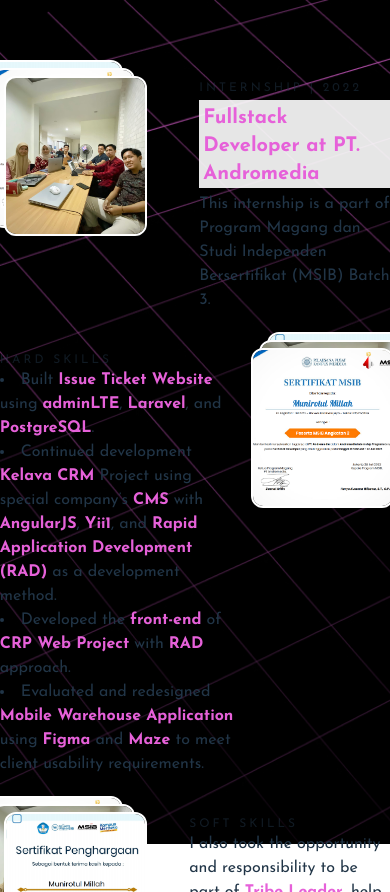
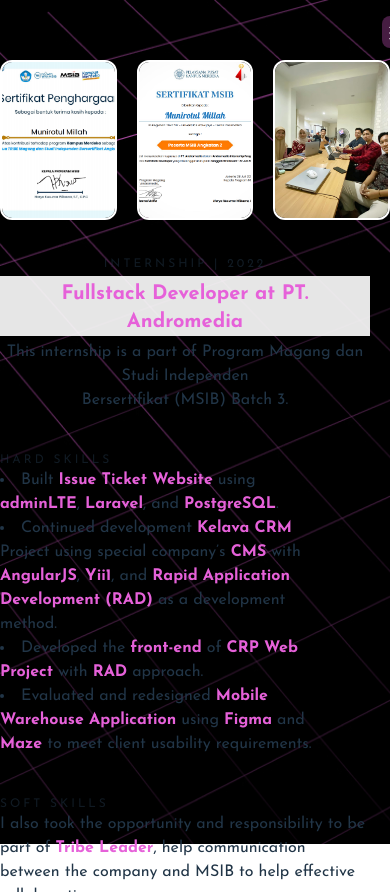
Before and after one commit to Millahh/portfolio-2024, a React (Vite) app: page / in a window 390 px wide. Shown: the top 892 px of the page. Built offline with nearby package versions, Linux system fonts and the light colour scheme.

Commit message:
responsive mobile -experiences

```diff
--- a/src/components/Experiences.jsx
+++ b/src/components/Experiences.jsx
@@ -8,26 +8,26 @@ const Experiences = () => {
     return (
         <>
             <Navbar/>
-            <div className="experiences py-3 px-20 max-lg:px-10 min-w-full h-screen overflow-y-auto">
+            <div className="experiences py-3 px-20 max-lg:px-10 min-w-full h-screen overflow-y-auto overflow-x-hidden">
                 <section className="mb-auto">
-                    <div className="flex flex-row relative">
-                        <div className="basis-1/4 h-44">
+                    <div className="sm:flex flex-row relative">
+                        <div className="basis-1/4 h-44 max-sm:flex max-sm:space-x-5">
                             <AnimatePresence>
-                                <motion.div className="z-0 absolute w-1/4 max-lg:w-1/3"
+                                <motion.div className="z-0 sm:absolute w-1/4 max-lg:w-1/3"
                                 initial={{ opacity: 0, x:50 }}
                                 animate={{ opacity: 1, x:0 }}
                                 transition={{ delay:0.2, type: "tween", duration: 0.2 }}
                                 >
                                     <img src={Internship3} className="object-cover h-40 w-11/12 max-lg:w-full border-2 border-white rounded-xl"/>
                                 </motion.div>
-                                <motion.div className="-z-1 top-2 left-3 absolute w-1/4 max-lg:w-1/3"
+                                <motion.div className="-z-1 top-2 left-3 sm:absolute w-1/4 max-lg:w-1/3"
                                 initial={{ opacity: 0, x:50 }}
                                 animate={{ opacity: 1, x:0 }}
                                 transition={{ delay:0.5, type: "tween", duration: 0.2 }}
                                 >
                                     <img src={Internship2} className="object-cover h-40 w-11/12 max-lg:w-full border-2 border-white rounded-xl"/>
                                 </motion.div>
-                                <motion.div className="-z-2 top-4 left-6 absolute w-1/4 max-lg:w-1/3"
+                                <motion.div className="-z-2 top-4 left-6 sm:absolute w-1/4 max-lg:w-1/3"
                                 initial={{ opacity: 0, x:50 }}
                                 animate={{ opacity: 1, x:0 }}
                                 transition={{ delay:0.7, type: "tween", duration: 0.2 }}
@@ -36,37 +36,37 @@ const Experiences = () => {
                                 </motion.div>
                             </AnimatePresence>
                         </div>
-                        <div className="basis-3/4 p-5 pl-10 max-lg:pl-28">
+                        <div className="basis-3/4 p-5 pl-10 max-lg:pl-28 max-sm:pl-0 max-sm:text-center">
                             <p className=" tracking-widest text-xs opacity-50">INTERNSHIP | 2022</p>
                             <p className=" text-xl font-bold text-primary bg-white bg-opacity-90 inline-block px-1 pt-1 my-1">Fullstack Developer at PT. Andromedia</p>
                             <p className=" text-base">This internship is a part of Program Magang dan Studi Independen<br></br> Bersertifikat (MSIB) Batch 3.</p>
                         </div>
                     </div>
-                    <div className="flex flex-row relative">
-                        <div className="basis-3/4 w-screen p-5 pr-10 max-lg:pr-16">
+                    <div className="sm:flex flex-row relative">
+                        <div className="basis-3/4 w-screen p-5 pr-10 max-lg:pr-16 max-sm:pl-0">
                             <p className=" tracking-widest text-xs opacity-50">HARD SKILLS</p>
                             <li>Built <P>Issue Ticket Website</P> using <P>adminLTE</P>, <P>Laravel</P>, and <P>PostgreSQL</P>.</li>
                             <li>Continued development <P>Kelava CRM</P> Project using special company’s <P>CMS</P> with <P>AngularJS</P>, <P>Yii1</P>, and <P>Rapid Application Development (RAD)</P> as a development method.</li>
                             <li>Developed the <P>front-end</P> of <P>CRP Web Project</P> with <P>RAD</P> approach.</li>
                             <li>Evaluated and redesigned <P>Mobile Warehouse Application</P> using <P>Figma</P> and <P>Maze</P> to meet client usability requirements.</li>
                         </div>
-                        <div className="basis-1/4 align-middle">
+                        <div className="basis-1/4 align-middle max-sm:space-x-5 max-sm:hidden">
                             <AnimatePresence>
-                                <motion.div className="z-0 absolute right-0 w-1/4 max-lg:w-1/3"
+                                <motion.div className="z-0 sm:absolute right-0 w-1/4 max-lg:w-1/3"
                                 initial={{ opacity: 0, x:-50 }}
                                 animate={{ opacity: 1, x:0 }}
                                 transition={{ delay:1, type: "tween", duration: 0.2 }}
                                 >
                                     <img src={Internship3} className="object-cover w-11/12 h-40 max-lg:w-full border-2 border-white rounded-xl"/>
                                 </motion.div>
-                                <motion.div className="-z-1 top-2 right-3 max-lg:right-2 absolute w-1/4 max-lg:w-1/3"
+                                <motion.div className="-z-1 top-2 right-3 max-lg:right-2 sm:absolute w-1/4 max-lg:w-1/3"
                                 initial={{ opacity: 0, x:-50 }}
                                 animate={{ opacity: 1, x:0 }}
                                 transition={{ delay:1.2, type: "tween", duration: 0.2 }}
                                 >
                                     <img src={Internship1} className="object-cover w-11/12 h-40 max-lg:w-full border-2 border-white rounded-xl"/>
                                 </motion.div>
-                                <motion.div className="-z-2 top-4 right-6 max-lg:right-4 absolute w-1/4 max-lg:w-1/3"
+                                <motion.div className="-z-2 top-4 right-6 max-lg:right-4 sm:absolute w-1/4 max-lg:w-1/3"
                                 initial={{ opacity: 0, x:-50 }}
                                 animate={{ opacity: 1, x:0 }}
                                 transition={{ delay:1.4, type: "tween", duration: 0.2 }}
@@ -76,24 +76,24 @@ const Experiences = () => {
                             </AnimatePresence>
                         </div>
                     </div>
-                    <div className="flex flex-row relative">
-                        <div className="basis-1/4 max-lg:basis-1/3">
+                    <div className="sm:flex flex-row relative">
+                        <div className="basis-1/4 max-lg:basis-1/3 max-sm:hidden max-sm:space-x-5">
                             <AnimatePresence>
-                                <motion.div className="z-0 absolute w-1/4 max-lg:w-1/3"
+                                <motion.div className="z-0 sm:absolute w-1/4 max-lg:w-1/3"
                                 initial={{ opacity: 0, x:50 }}
                                 animate={{ opacity: 1, x:0 }}
                                 transition={{ delay:0.2, type: "tween", duration: 0.2 }}
                                 >
                                     <img src={Internship2} className="object-cover w-11/12 max-lg:w-full h-40 border-2 border-white rounded-xl"/>
                                 </motion.div>
-                                <motion.div className="-z-1 top-2 left-3 absolute w-1/4 max-lg:w-1/3"
+                                <motion.div className="-z-1 top-2 left-3 sm:absolute w-1/4 max-lg:w-1/3"
                                 initial={{ opacity: 0, x:50 }}
                                 animate={{ opacity: 1, x:0 }}
                                 transition={{ delay:0.5, type: "tween", duration: 0.2 }}
                                 >
                                     <img src={Internship1} className="object-cover w-11/12 h-40 max-lg:w-full border-2 border-white rounded-xl"/>
                                 </motion.div>
-                                <motion.div className="-z-2 top-4 left-6 absolute w-1/4 max-lg:w-1/3"
+                                <motion.div className="-z-2 top-4 left-6 sm:absolute w-1/4 max-lg:w-1/3"
                                 initial={{ opacity: 0, x:50 }}
                                 animate={{ opacity: 1, x:0 }}
                                 transition={{ delay:0.7, type: "tween", duration: 0.2 }}
@@ -102,32 +102,32 @@ const Experiences = () => {
                                 </motion.div>
                             </AnimatePresence>
                         </div>
-                        <div className="basis-3/4 p-5 pl-10 max-lg:pl-20">
+                        <div className="basis-3/4 p-5 pl-10 max-lg:pl-20 max-sm:pl-0">
                             <p className=" tracking-widest text-xs opacity-50">SOFT SKILLS</p>
                             <p className=" text-base">I also took the opportunity and responsibility to be part of <P>Tribe Leader</P>, help communication <br></br>between the company and MSIB to help effective collaboration.</p>
                         </div>
                     </div>
                 </section>
-                <hr className=" mt-24 mb-10"></hr>
+                <hr className=" mt-24 mb-10 max-sm:mt-0"></hr>
                 <section className="mb-auto">
-                    <div className="flex flex-row relative">
-                        <div className="basis-1/4 h-44 max-lg:basis-1/3">
+                    <div className="sm:flex flex-row relative">
+                        <div className="basis-1/4 h-44 max-lg:basis-1/3 max-sm:flex max-sm:space-x-5">
                             <AnimatePresence>
-                                <motion.div className="z-0 absolute w-1/4 max-lg:w-1/3"
+                                <motion.div className="z-0 sm:absolute w-1/4 max-lg:w-1/3"
                                 initial={{ opacity: 0, x:50 }}
                                 animate={{ opacity: 1, x:0 }}
                                 transition={{ delay:0.2, type: "tween", duration: 0.2 }}
                                 >
                                     <img src={Bem1} className="object-cover w-11/12 h-40 max-lg:w-full border-2 border-white rounded-xl"/>
                                 </motion.div>
-                                <motion.div className="-z-1 top-2 left-3 absolute w-1/4 max-lg:w-1/3"
+                                <motion.div className="-z-1 top-2 left-3 sm:absolute w-1/4 max-lg:w-1/3"
                                 initial={{ opacity: 0, x:50 }}
                                 animate={{ opacity: 1, x:0 }}
                                 transition={{ delay:0.5, type: "tween", duration: 0.2 }}
                                 >
                                     <img src={Bem3} className="object-cover w-11/12 h-40 max-lg:w-full border-2 border-white rounded-xl"/>
                                 </motion.div>
-                                <motion.div className="-z-2 top-4 left-6 absolute w-1/4 max-lg:w-1/3"
+                                <motion.div className="-z-2 top-4 left-6 sm:absolute w-1/4 max-lg:w-1/3"
                                 initial={{ opacity: 0, x:50 }}
                                 animate={{ opacity: 1, x:0 }}
                                 transition={{ delay:0.7, type: "tween", duration: 0.2 }}
@@ -136,34 +136,34 @@ const Experiences = () => {
                                 </motion.div>
                             </AnimatePresence>
                         </div>
-                        <div className="basis-3/4 p-5 pl-10 max-lg:pl-20">
+                        <div className="basis-3/4 p-5 pl-10 max-lg:pl-20 max-sm:pl-0 max-sm:text-center">
                             <p className=" tracking-widest text-xs opacity-50">ORGANIZATION | 2021</p>
                             <p className=" text-xl font-bold text-primary bg-white bg-opacity-90 inline-block px-1 pt-1 my-1">Expert Staff of Information and Technology <br></br>Development (PIT)</p>
                             <p className=" text-base">PIT is a part of Student Executive Board (BEM) Divisions of Fakultas Ilmu Komputer</p>
                         </div>
                     </div>
-                    <div className="flex flex-row relative">
-                        <div className="basis-3/4 max-lg:basis-8/12 w-screen pl-5 pt-10 max-lg:pt-5 pr-10 h-40">
+                    <div className="sm:flex flex-row relative">
+                        <div className="basis-3/4 max-lg:basis-8/12 w-screen pl-5 pt-10 max-lg:pt-5 pr-10 max-sm:pl-0 h-40">
                             <p className=" tracking-widest text-xs opacity-50">HARD SKILLS</p>
                             <p><P>Designed</P> the Elaborasi Makna website (<P>bemfilkom.ub.ac.id</P>), creating an engaging interface that effectively showcased the organization's mission, events, and activities.</p>
                         </div>
-                        <div className="basis-1/4 max-lg:basis-1/3">
+                        <div className="basis-1/4 max-lg:basis-1/3 max-sm:hidden max-sm:space-x-5">
                             <AnimatePresence>
-                                <motion.div className="z-0 absolute w-1/4 max-lg:w-1/3"
+                                <motion.div className="z-0 sm:absolute w-1/4 max-lg:w-1/3"
                                 initial={{ opacity: 0, x:-50 }}
                                 animate={{ opacity: 1, x:0 }}
                                 transition={{ delay:1, type: "tween", duration: 0.2 }}
                                 >
                                     <img src={Bem1} className="object-cover w-11/12 h-40 max-lg:w-full border-2 border-white rounded-xl"/>
                                 </motion.div>
-                                <motion.div className="-z-1 top-2 right-3 absolute w-1/4 max-lg:w-1/3"
+                                <motion.div className="-z-1 top-2 right-3 sm:absolute w-1/4 max-lg:w-1/3"
                                 initial={{ opacity: 0, x:-50 }}
                                 animate={{ opacity: 1, x:0 }}
                                 transition={{ delay:1.2, type: "tween", duration: 0.2 }}
                                 >
                                     <img src={Bem2} className="object-cover w-11/12 h-40 max-lg:w-full border-2 border-white rounded-xl"/>
                                 </motion.div>
-                                <motion.div className="-z-2 top-4 right-6 absolute w-1/4 max-lg:w-1/3"
+                                <motion.div className="-z-2 top-4 right-6 sm:absolute w-1/4 max-lg:w-1/3"
                                 initial={{ opacity: 0, x:-50 }}
                                 animate={{ opacity: 1, x:0 }}
                                 transition={{ delay:1.4, type: "tween", duration: 0.2 }}
@@ -173,24 +173,24 @@ const Experiences = () => {
                             </AnimatePresence>
                         </div>
                     </div>
-                    <div className="flex flex-row relative">
-                        <div className="basis-1/4 max-lg:basis-1/3">
+                    <div className="sm:flex flex-row relative">
+                        <div className="basis-1/4 max-lg:basis-1/3 max-sm:hidden max-sm:space-x-5">
                             <AnimatePresence>
-                                <motion.div className="z-0 absolute w-1/4 max-lg:w-1/3"
+                                <motion.div className="z-0 sm:absolute w-1/4 max-lg:w-1/3"
                                 initial={{ opacity: 0, x:50 }}
                                 animate={{ opacity: 1, x:0 }}
                                 transition={{ delay:0.2, type: "tween", duration: 0.2 }}
                                 >
                                     <img src={Bem2} className="object-cover w-11/12 h-40 max-lg:w-full border-2 border-white rounded-xl"/>
                                 </motion.div>
-                                <motion.div className="-z-1 top-2 left-3 absolute w-1/4 max-lg:w-1/3"
+                                <motion.div className="-z-1 top-2 left-3 sm:absolute w-1/4 max-lg:w-1/3"
                                 initial={{ opacity: 0, x:50 }}
                                 animate={{ opacity: 1, x:0 }}
                                 transition={{ delay:0.5, type: "tween", duration: 0.2 }}
                                 >
                                     <img src={Bem3} className="object-cover w-11/12 h-40 max-lg:w-full border-2 border-white rounded-xl"/>
                                 </motion.div>
-                                <motion.div className="-z-2 top-4 left-6 absolute w-1/4 max-lg:w-1/3"
+                                <motion.div className="-z-2 top-4 left-6 sm:absolute w-1/4 max-lg:w-1/3"
                                 initial={{ opacity: 0, x:50 }}
                                 animate={{ opacity: 1, x:0 }}
                                 transition={{ delay:0.7, type: "tween", duration: 0.2 }}
@@ -199,18 +199,18 @@ const Experiences = () => {
                                 </motion.div>
                             </AnimatePresence>
                         </div>
-                        <div className="basis-3/4 py-7 pl-10 pr-20 max-lg:pl-20">
+                        <div className="basis-3/4 py-7 pl-10 pr-20 max-lg:pl-20 max-sm:pl-0">
                             <p className=" tracking-widest text-xs opacity-50">SOFT SKILLS</p>
                             <p className=" text-base">Supported a team of 3 members as a PIT <P>Mentor for PIT Staff</P>. This experience allowed me to <P>share</P> my knowledge and <P>learn</P> from the diverse perspectives and ideas of my mentees.</p>
                         </div>
                     </div>
                 </section>
-                <hr className=" mt-24 mb-10"></hr>
+                <hr className=" mt-24 mb-10 max-sm:mt-0"></hr>
                 <section className="mb-auto space-y-5">
-                    <div className="flex flex-row relative mt-10">
+                    <div className="sm:flex flex-row sm:relative mt-10">
                         <div className="basis-1/4 h-36 max-lg:basis-1/3">
                             <AnimatePresence>
-                                <motion.div className="z-0 absolute w-1/4 max-lg:w-1/3"
+                                <motion.div className="z-0 sm:absolute w-1/4 max-lg:w-1/3 max-sm:w-1/2 max-sm:m-auto"
                                 initial={{ opacity: 0, x:50 }}
                                 animate={{ opacity: 1, x:0 }}
                                 transition={{ delay:0.2, type: "tween", duration: 0.2 }}
@@ -219,39 +219,42 @@ const Experiences = () => {
                                 </motion.div>
                             </AnimatePresence>
                         </div>
-                        <div className="basis-3/4 p-3 pl-10">
+                        <div className="basis-3/4 p-3 pl-10 text-center max-sm:mt-10">
                             <p className=" tracking-widest text-xs opacity-50">ORGANIZATION | 2021</p>
                             <p className=" text-xl font-bold text-primary bg-white bg-opacity-90 inline-block px-1 pt-1 my-1">Public Relations Staff of Organization of <br></br>Open Source (POROS)</p>
                         </div>
                     </div>
-                    <div className="flex flex-row borde pt-10">
+                    <div className="sm:flex flex-row borde pt-10">
                         <div className="basis-1/2 pr-20">
                             <p className=" tracking-widest text-xs opacity-50">HARD SKILLS</p>
                             <p>Created posts design and maintained an official instagram account of POROS  to enhance our online presence(@porosfilkom).</p>
                         </div>
-                        <div className="basis-1/2 pr-20">
+                        <div className="basis-1/2 pr-20 max-sm:mt-2">
                             <p className=" tracking-widest text-xs opacity-50">SOFT SKILLS</p>
                             <p>Took responsibility as Vice Chief Committee and Master of Ceremonies at the 'Cyber Class 2020' event.</p>
                         </div>
                     </div>
-                    <div className="flex flex-row relative">
-                        <div className="basis-3/4 w-screen pr-10 text-right max-lg:basis-2/3">
-                            <p className=" tracking-widest text-xs opacity-50">VOLUNTEER | 2021</p>
-                            <p className=" text-xl font-bold text-primary bg-white bg-opacity-90 inline-block px-1 pt-1 my-1">Website Builder Staff of Indonesian Petroleum Community Russian and Eastern European (IPCREE)</p>
-                            <p className=" tracking-widest text-xs opacity-50 pt-2">HARD SKILLS</p>
-                            <p><P>Developed website</P> of IPCREE with <P>WordPress</P> (ipcree.com) and took responsibility for <P>writing</P> one of the <P>press releases</P> for the National Energy Week event.</p>
+                    <hr className=" my-10 sm:hidden"></hr>
+                    <div className="sm:flex flex-row sm:relative">
+                        <div className="basis-3/4 w-screen max-sm:w-full sm:pr-10 text-right max-lg:basis-2/3">
+                            <p className=" tracking-widest text-xs opacity-50 max-sm:text-center">VOLUNTEER | 2021</p>
+                            <p className=" text-xl font-bold text-primary bg-white bg-opacity-90 inline-block px-1 pt-1 my-1 max-sm:text-center">Website Builder Staff of Indonesian Petroleum Community Russian and Eastern European (IPCREE)</p>
+                            <p className=" tracking-widest text-xs opacity-50 pt-2 max-sm:hidden">HARD SKILLS</p>
+                            <p className="max-sm:hidden"><P>Developed website</P> of IPCREE with <P>WordPress</P> (ipcree.com) and took responsibility for <P>writing</P> one of the <P>press releases</P> for the National Energy Week event.</p>
                         </div>
-                        <div className="basis-1/4 max-lg:basis-1/3">
+                        <div className="basis-1/4 max-lg:basis-1/3 my-3">
                             <AnimatePresence>
-                                <motion.div className="z-0 absolute w-1/4 max-lg:w-1/3"
+                                <motion.div className="z-0 sm:absolute w-1/4 max-lg:w-1/3 max-sm:w-1/2 max-sm:m-auto"
                                 initial={{ opacity: 0, x:-50 }}
                                 animate={{ opacity: 1, x:0 }}
                                 transition={{ delay:1, type: "tween", duration: 0.2 }}
                                 >
-                                    <img src={Ipcree2} className="object-cover w-full h-44 border-2 border-white rounded-xl"/>
+                                    <img src={Ipcree2} className="object-cover w-full h-44 border-2 border-white rounded-xl "/>
                                 </motion.div>
                             </AnimatePresence>
                         </div>
+                        <p className=" tracking-widest text-xs opacity-50 pt-2 sm:hidden">HARD SKILLS</p>
+                        <p className="sm:hidden"><P>Developed website</P> of IPCREE with <P>WordPress</P> (ipcree.com) and took responsibility for <P>writing</P> one of the <P>press releases</P> for the National Energy Week event.</p>
                     </div>
                 </section>
                 <hr className=" my-10"></hr>
@@ -286,11 +289,11 @@ const Experiences = () => {
                 </section>
                 <hr className=" my-10"></hr>
                 <section className=" h-4/5 mb-auto space-y-8">
-                    <div className="flex flex-row">
+                    <div className="sm:flex flex-row">
                         <div className="basis-1/4 max-lg:basis-1/3">
-                            <img src={lkmmtd1} className=" object-cover object-left-bottom h-44 border-2 border-white rounded-xl"/>
+                            <img src={lkmmtd1} className=" object-cover object-left-bottom h-44 border-2 border-white rounded-xl max-sm:m-auto"/>
                         </div>
-                        <div className="basis-3/4 p-5 pl-10">
+                        <div className="basis-3/4 p-5 pl-10 max-sm:pl-0 max-sm:text-center">
                             <p className=" tracking-widest text-xs opacity-50">VOLUNTEER | 2021</p>
                             <p className=" text-xl font-bold text-primary bg-white bg-opacity-90 inline-block px-1 pt-1 my-1">Head of Event Division at LKMM-TD</p>
                             <p className=" text-base">LKMM-TD is Latihan Keterampilan Manajemen Mahasiswa Tingkat Dasar to provide knowledge and managerial skills to be a good leader.</p>
--- a/src/components/Navbar.jsx
+++ b/src/components/Navbar.jsx
@@ -9,7 +9,7 @@ const Links = () => {
             {navLinks.map((link) => (
                 <a
                 key={link.id}
-                className="max-md:flex m-auto justify-center hover:scale-125 transition-transform duration-100 opacity-50 hover:opacity-100 focus:opacity-100 max-md:w-20"
+                className="max-md:flex m-auto max-md:mr-0 justify-center max-md:justify-end hover:scale-125 transition-transform duration-100 opacity-50 hover:opacity-100 focus:opacity-100 max-md:w-20"
                 >{link.title}</a>
             ))}
         </>
@@ -31,8 +31,8 @@ const Navbar = () => {
                     </svg>
                 </button>
                 {isOpen &&
-                <div class="navbar w-1/2 text-center self-center m-auto pl-4" id="navbar-mobile">
-                    <a className="flex m-auto hover:scale-125 justify-center transition-transform duration-100 opacity-50 hover:opacity-100 w-20">HI<p className="text-sm -ml-1">👋</p></a>
+                <div class="navbar w-1/2 max-md:w-1/3 max-md:bg-primary max-md:bg-opacity-10 text-center self-center m-auto max-md:mr-0 pl-4 max-md:pr-10" id="navbar-mobile">
+                    <a className="flex m-auto hover:scale-125 justify-center max-md:mr-0 max-md:justify-end transition-transform duration-100 opacity-50 hover:opacity-100 w-20">HI<p className="text-sm -ml-1">👋</p></a>
                     <Links/>
                 </div>
                 }
```
